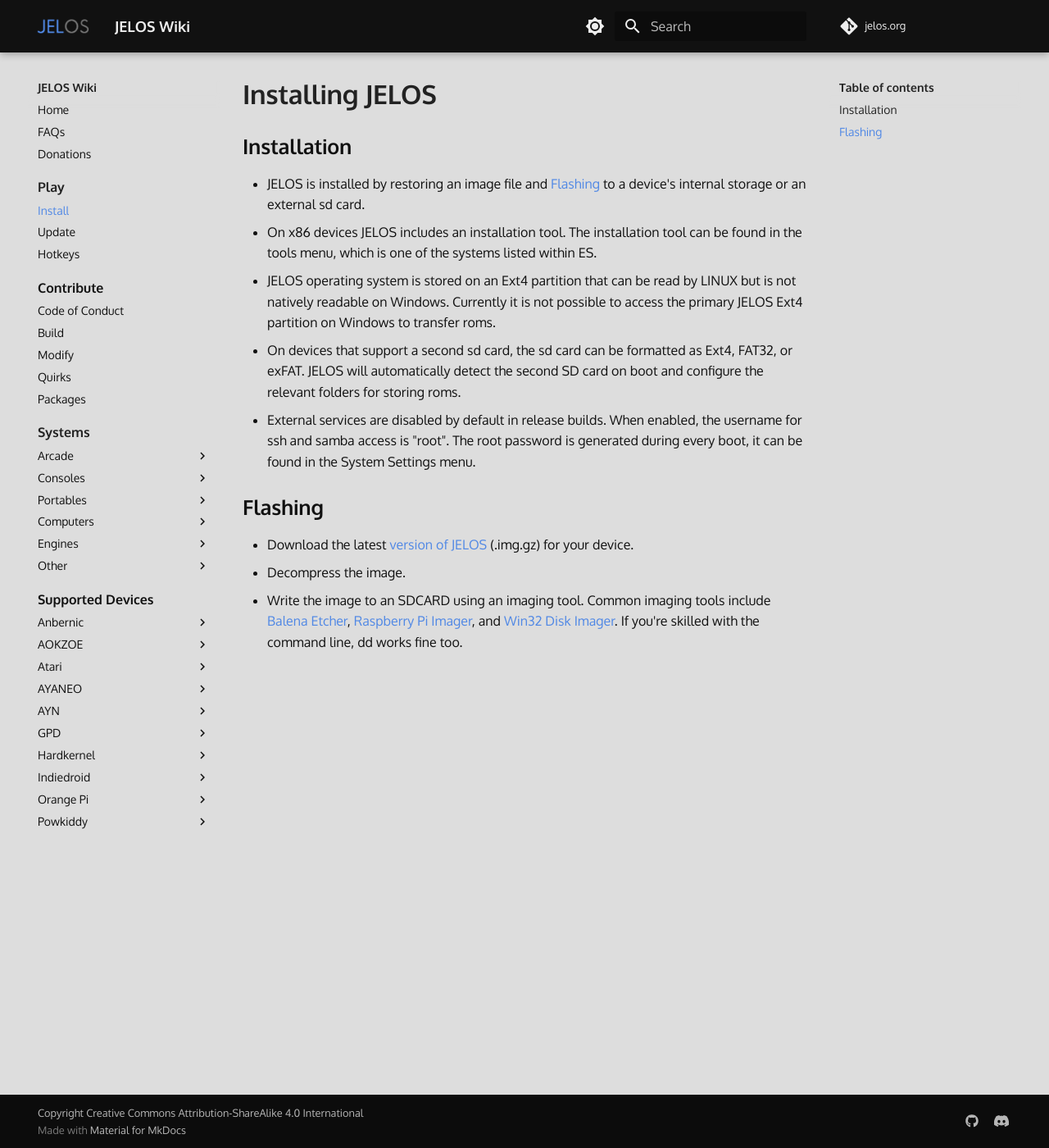
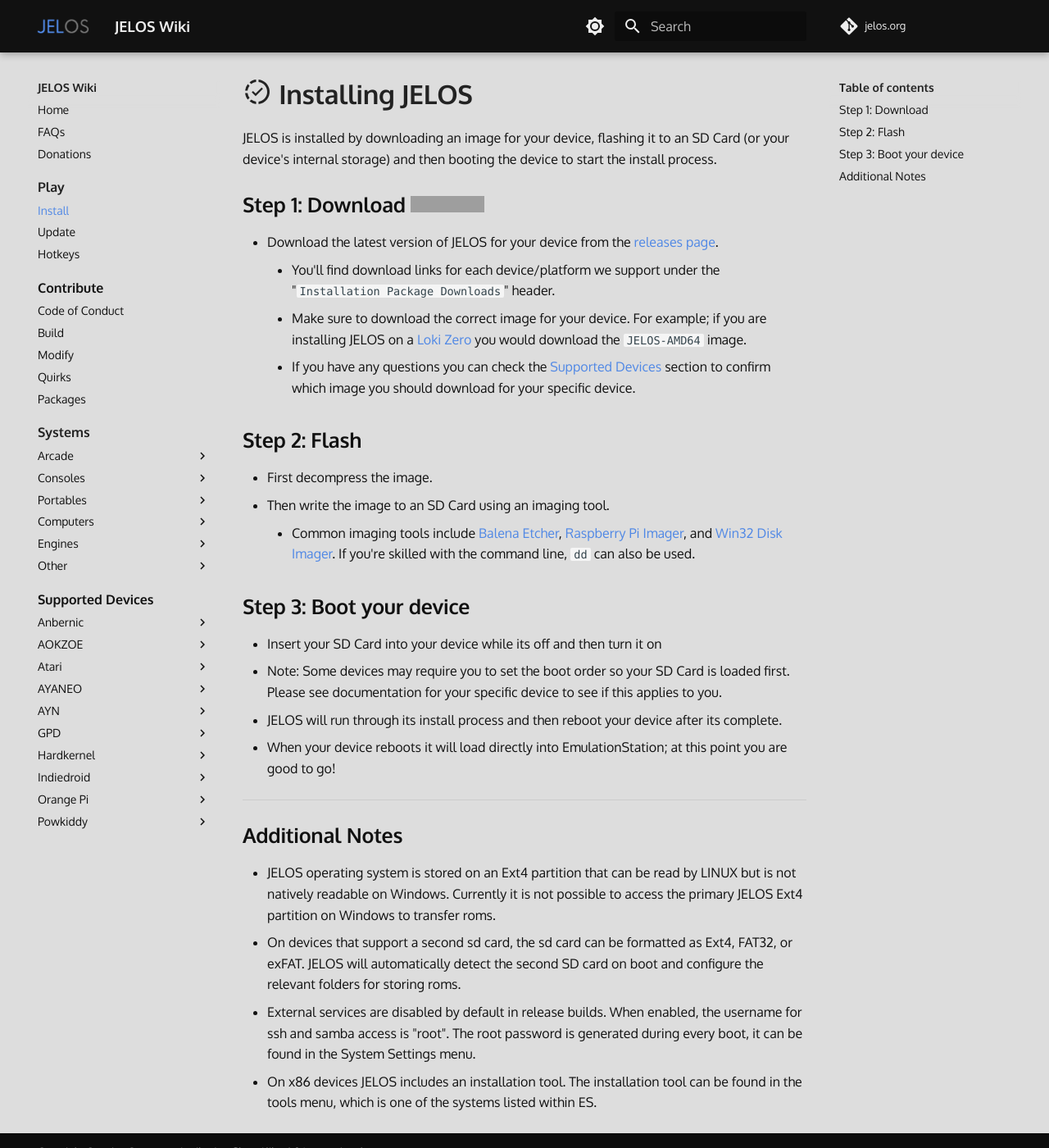
Before and after one commit to wbrawner/jelos.org, an MkDocs documentation site: the page built from docs/play/install.md, in a window 1280 px wide and 1400 px high. Shown: the whole window at 82% size. Built offline with MkDocs 1.6.1 and Material for MkDocs 9.7.7, drawn with Linux system fonts in a browser that asks for light colours; some web fonts are replaced; comment, search, counter and statistics services are not loaded; grey boxes are pictures that could not be loaded.

Commit message:
Update Install and Update Instructions

```diff
--- a/docs/play/install.md
+++ b/docs/play/install.md
@@ -1,13 +1,32 @@
-# Installing JELOS
+# :material-progress-check: Installing JELOS
 
-## Installation
-* JELOS is installed by restoring an image file and [Flashing](https://github.com/JustEnoughLinuxOS/distribution/tree/main#flashing) to a device's internal storage or an external sd card.
-* On x86 devices JELOS includes an installation tool.  The installation tool can be found in the tools menu, which is one of the systems listed within ES.
+JELOS is installed by downloading an image for your device, flashing it to an SD Card (or your device's internal storage) and then booting the device to start the install process.
+
+## Step 1: Download [![Latest](https://img.shields.io/github/release/JustEnoughLinuxOS/distribution.svg?labelColor=111111&color=5998FF&label=Latest&style=flat#only-light)](https://github.com/JustEnoughLinuxOS/distribution/releases/latest)[![Latest](https://img.shields.io/github/release/JustEnoughLinuxOS/distribution.svg?labelColor=dddddd&color=5998FF&label=Latest&style=flat#only-dark)](https://github.com/JustEnoughLinuxOS/distribution/releases/latest)
+
+* Download the latest version of JELOS for your device from the [releases page](https://github.com/JustEnoughLinuxOS/distribution/releases/latest).
+    * You'll find download links for each device/platform we support under the "`Installation Package Downloads`" header.
+    * Make sure to download the correct image for your device.  For example; if you are installing JELOS on a [Loki Zero](../supported-devices/ayn/loki-zero.md) you would download the `JELOS-AMD64` image.
+    * If you have any questions you can check the [Supported Devices](../supported-devices/index.md) section to confirm which image you should download for your specific device.
+
+## Step 2: Flash
+
+* First decompress the image.
+* Then write the image to an SD Card using an imaging tool.
+    * Common imaging tools include [Balena Etcher](https://www.balena.io/etcher/), [Raspberry Pi Imager](https://www.raspberrypi.com/software/), and [Win32 Disk Imager](https://sourceforge.net/projects/win32diskimager/).  If you're skilled with the command line, `dd` can also be used.
+
+## Step 3: Boot your device
+
+* Insert your SD Card into your device while its off and then turn it on
+* Note: Some devices may require you to set the boot order so your SD Card is loaded first.  Please see documentation for your specific device to see if this applies to you.
+* JELOS will run through its install process and then reboot your device after its complete.
+* When your device reboots it will load directly into EmulationStation; at this point you are good to go!
+
+---
+
+## Additional Notes
+
 * JELOS operating system is stored on an Ext4 partition that can be read by LINUX but is not natively readable on Windows. Currently it is not possible to access the primary JELOS Ext4 partition on Windows to transfer roms.
 * On devices that support a second sd card, the sd card can be formatted as Ext4, FAT32, or exFAT. JELOS will automatically detect the second SD card on boot and configure the relevant folders for storing roms.
 * External services are disabled by default in release builds.  When enabled, the username for ssh and samba access is "root".  The root password is generated during every boot, it can be found in the System Settings menu.
-
-## Flashing
-* Download the latest [version of JELOS](https://github.com/JustEnoughLinuxOS/distribution/releases) (.img.gz) for your device.
-* Decompress the image.
-* Write the image to an SDCARD using an imaging tool.  Common imaging tools include [Balena Etcher](https://www.balena.io/etcher/), [Raspberry Pi Imager](https://www.raspberrypi.com/software/), and [Win32 Disk Imager](https://sourceforge.net/projects/win32diskimager/).  If you're skilled with the command line, dd works fine too.
+* On x86 devices JELOS includes an installation tool.  The installation tool can be found in the tools menu, which is one of the systems listed within ES.
```
Also changed, not shown: docs/contribute/build.md (+1 -1 lines), docs/play/update.md (+23 -5 lines).
